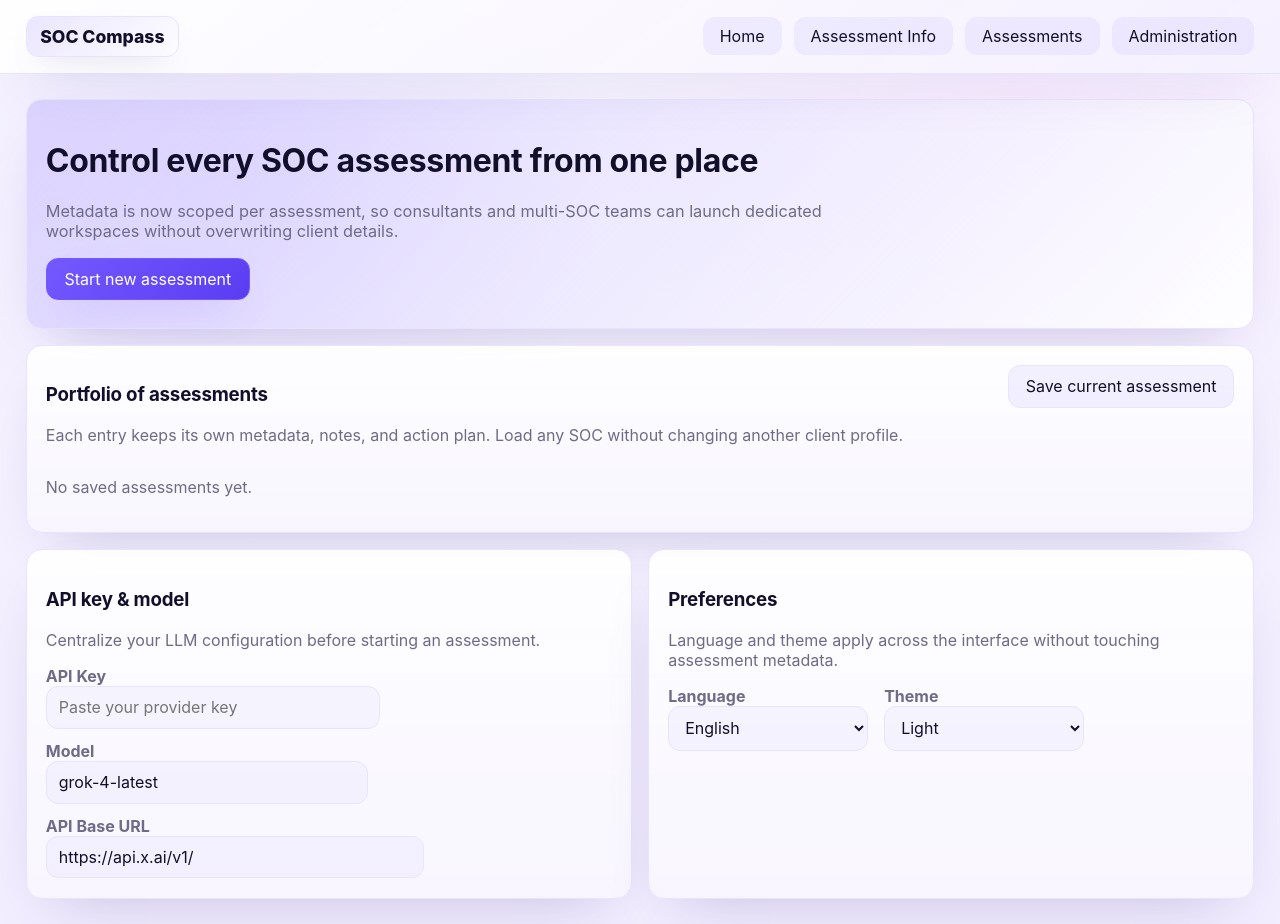
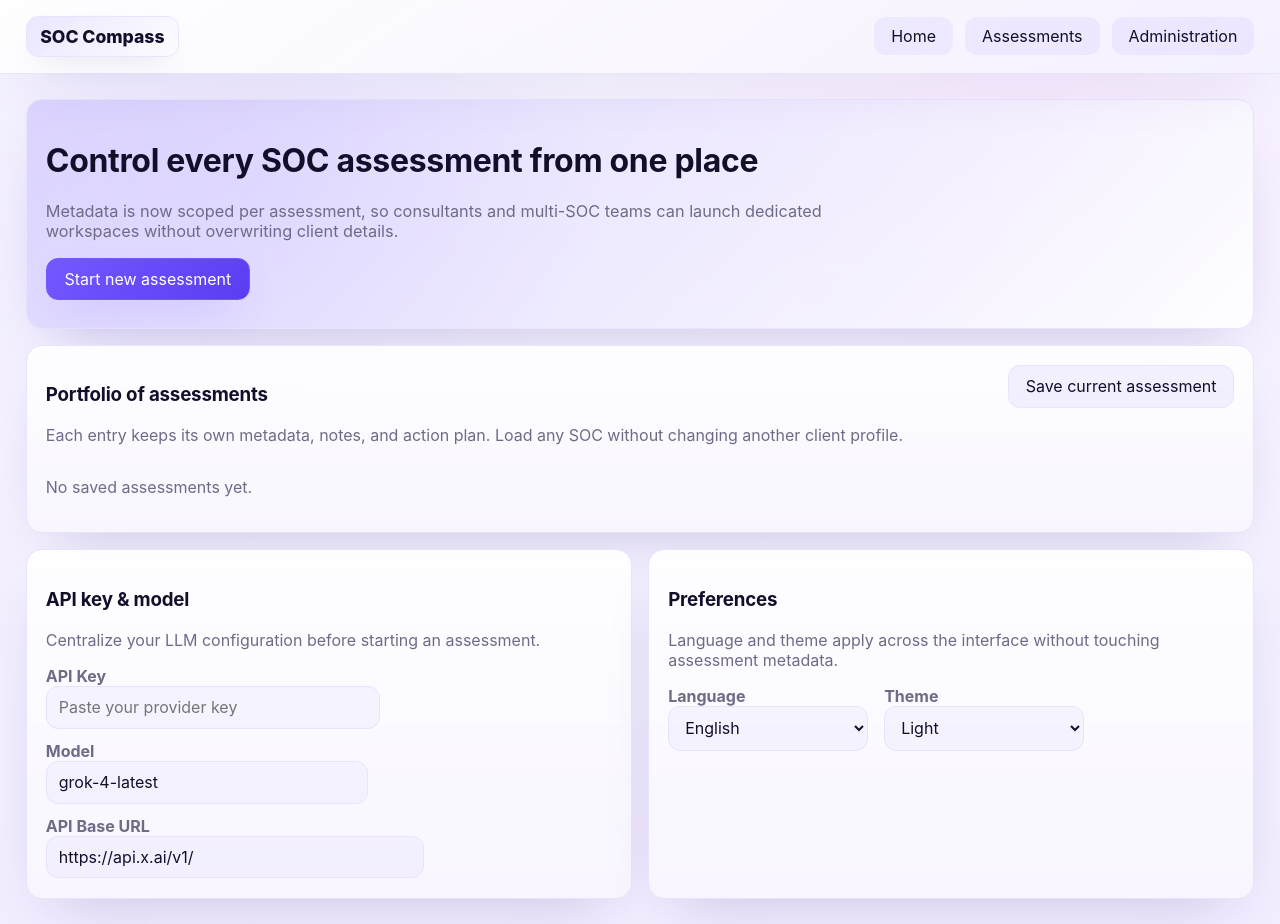
Before and after one commit to mikecybersec/SOC-Compass, a React (Vite) app in the folder soc-improvement-app/: page / in a window 1280 px wide. Built offline with nearby package versions, Linux system fonts and the light colour scheme.

Commit message:
Move assessment info navigation into sidebar

```diff
--- a/soc-improvement-app/src/components/Navbar.jsx
+++ b/soc-improvement-app/src/components/Navbar.jsx
@@ -6,9 +6,6 @@ const Navbar = ({
   onExistingAssessments,
   onOpenApiModal,
   onOpenPreferences,
-  onOpenAssessmentInfo,
-  activeView,
-  assessmentInfoDisabled,
 }) => {
   const handleBrandKey = (event) => {
     if (event.key === 'Enter' || event.key === ' ') {
@@ -24,13 +21,6 @@ const Navbar = ({
       <div className="nav-links">
         <button className="nav-link" onClick={onGoHome}>
           Home
-        </button>
-        <button
-          className={`nav-link ${activeView === 'assessmentInfo' ? 'active' : ''}`.trim()}
-          onClick={onOpenAssessmentInfo}
-          disabled={assessmentInfoDisabled}
-        >
-          Assessment Info
         </button>
         <div className="nav-dropdown">
           <button className="nav-link">Assessments</button>
--- a/soc-improvement-app/src/components/Sidebar.jsx
+++ b/soc-improvement-app/src/components/Sidebar.jsx
@@ -1,7 +1,7 @@
 import React from 'react';
 import { useAssessmentStore } from '../hooks/useAssessmentStore';
 
-const Sidebar = ({ aspects, currentKey, onSelect }) => {
+const Sidebar = ({ aspects, currentKey, onSelect, onOpenAssessmentInfo }) => {
   const answers = useAssessmentStore((s) => s.currentAssessment.answers);
 
   const grouped = aspects.reduce((acc, item) => {
@@ -12,6 +12,15 @@ const Sidebar = ({ aspects, currentKey, onSelect }) => {
 
   return (
     <aside className="sidebar">
+      {onOpenAssessmentInfo && (
+        <div style={{ display: 'grid', gap: '0.5rem', marginBottom: '1rem' }}>
+          <button className="secondary" onClick={onOpenAssessmentInfo} style={{ justifyContent: 'space-between' }}>
+            <span>Assessment info</span>
+            <span aria-hidden>→</span>
+          </button>
+          <div className="section-divider" aria-hidden />
+        </div>
+      )}
       <h3>SOC Domains</h3>
       {Object.entries(grouped).map(([domain, domainAspects]) => (
         <div key={domain} style={{ marginBottom: '1rem' }}>
--- a/soc-improvement-app/src/pages/App.jsx
+++ b/soc-improvement-app/src/pages/App.jsx
@@ -130,7 +130,6 @@ const App = () => {
     <>
       <Navbar
         onGoHome={() => setView('home')}
-        activeView={view}
         onNewAssessment={() => {
           setView('home');
           setStartModalOpen(true);
@@ -138,8 +137,6 @@ const App = () => {
         onExistingAssessments={() => setView('home')}
         onOpenApiModal={() => setApiModalOpen(true)}
         onOpenPreferences={() => setPreferencesModalOpen(true)}
-        onOpenAssessmentInfo={handleViewAssessmentInfo}
-        assessmentInfoDisabled={!currentAssessment}
       />
       {view === 'home' && (
         <Home
@@ -155,7 +152,14 @@ const App = () => {
           onCloseStartModal={() => setStartModalOpen(false)}
         />
       )}
-      {view === 'assessment' && <Assessment onBack={() => setView('home')} scoresRef={scoresRef} actionPlanRef={actionPlanRef} />}
+      {view === 'assessment' && (
+        <Assessment
+          onBack={() => setView('home')}
+          scoresRef={scoresRef}
+          actionPlanRef={actionPlanRef}
+          onOpenAssessmentInfo={handleViewAssessmentInfo}
+        />
+      )}
       {view === 'assessmentInfo' && (
         <AssessmentInfo onBack={() => setView('assessment')} scoresRef={scoresRef} actionPlanRef={actionPlanRef} />
       )}
--- a/soc-improvement-app/src/pages/Assessment.jsx
+++ b/soc-improvement-app/src/pages/Assessment.jsx
@@ -7,7 +7,7 @@ import ActionPlan from '../components/ActionPlan';
 import { frameworks } from '../utils/frameworks';
 import { useAssessmentStore } from '../hooks/useAssessmentStore';
 
-const Assessment = ({ onBack, scoresRef, actionPlanRef }) => {
+const Assessment = ({ onBack, scoresRef, actionPlanRef, onOpenAssessmentInfo }) => {
   const currentAssessment = useAssessmentStore((s) => s.currentAssessment);
   const lastSavedAt = useAssessmentStore((s) => s.lastSavedAt);
   const autoSaveAssessment = useAssessmentStore((s) => s.autoSaveAssessment);
@@ -62,7 +62,12 @@ const Assessment = ({ onBack, scoresRef, actionPlanRef }) => {
 
   return (
     <div className="app-shell">
-      <Sidebar aspects={currentFramework.aspects} currentKey={aspectKey} onSelect={setAspectKey} />
+      <Sidebar
+        aspects={currentFramework.aspects}
+        currentKey={aspectKey}
+        onSelect={setAspectKey}
+        onOpenAssessmentInfo={onOpenAssessmentInfo}
+      />
       <main className="main">
         <div className="section-divider" aria-hidden />
         <FrameworkSelector />
```
